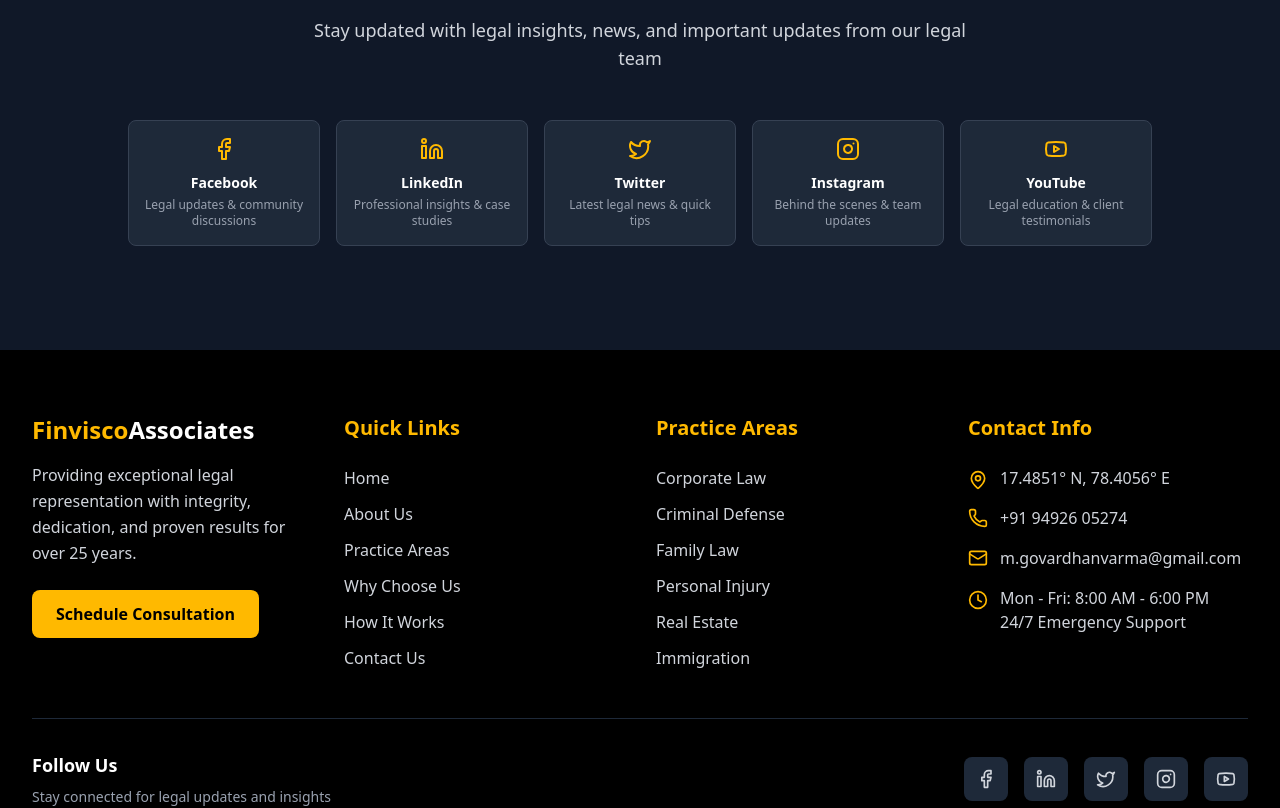
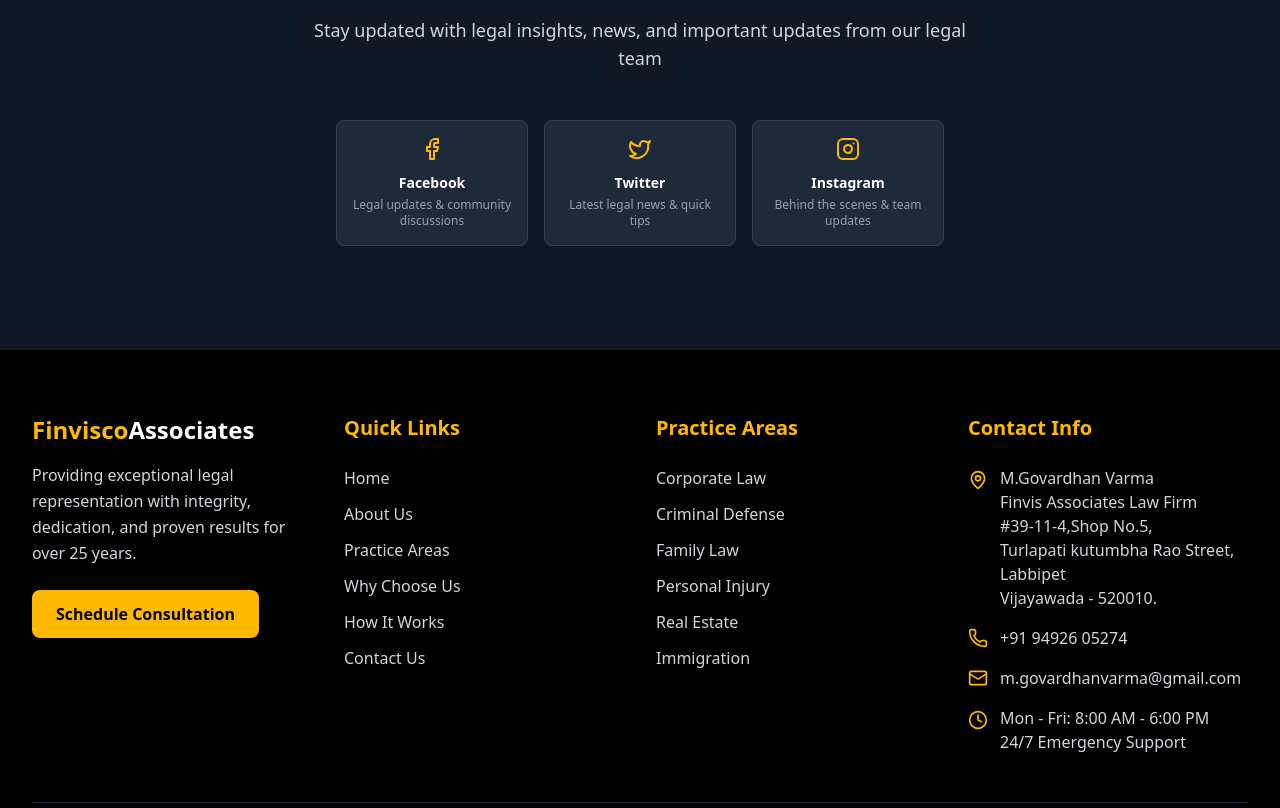
Before and after one commit to chaitu347/finvis.co.in, a React (Vite) app: page / in a window 1280 px wide. Shown: the part 7180-7988 px from the top of the page. Built offline with nearby package versions, Linux system fonts and the light colour scheme.

Commit message:
social media links added

```diff
--- a/src/components/ContactUs/ContactForm.jsx
+++ b/src/components/ContactUs/ContactForm.jsx
@@ -17,6 +17,7 @@ const ContactForm = () => {
     "Corporate Law",
     "Litigation",
     "Family Law",
+    "Criminal Defense",
     "Real Estate",
     "Intellectual Property",
     "Tax Law",
@@ -86,7 +87,7 @@ const ContactForm = () => {
       const formDataToSend = new FormData();
 
       // Add your Web3Forms access key
-      formDataToSend.append("access_key", "e386d127-8d17-40af-a856-e4df27798f9e");
+      formDataToSend.append("access_key", "f3a10d60-850f-4a61-af3b-0d66c20c1e04");
 
       // Add form data
       formDataToSend.append("name", formData.name);
@@ -96,7 +97,7 @@ const ContactForm = () => {
       formDataToSend.append("message", formData.message);
 
       // Add subject
-      formDataToSend.append("subject", `New Legal Consultation Request - ${formData.service}`);
+      formDataToSend.append("subject", `New Client Request - ${formData.service}`);
 
       // Anti-spam honeypot (empty)
       formDataToSend.append("botcheck", "");
--- a/src/components/ContactUs/ContactInfo.jsx
+++ b/src/components/ContactUs/ContactInfo.jsx
@@ -18,8 +18,18 @@ const ContactInfo = () => {
     {
       icon: <MapPin className="w-5 h-5" />,
       label: 'Location',
-      value: '17.4851° N, 78.4056° E',
-      link: 'https://maps.google.com/?q=17.4851,78.4056'
+      value: (
+      <>
+        M.Govardhan Varma<br />
+        Finvis Associates Law Firm<br />
+        #39-11-4,Shop No.5,<br />
+        Turlapati kutumbha Rao Street,<br />
+        Labbipet<br />
+        Vijayawada - 520010.
+      </>
+    ),
+
+      link: 'https://maps.app.goo.gl/YbHi13uBGqEcAyTK9'
     }
   ];
 
@@ -35,9 +45,9 @@ const ContactInfo = () => {
         {contactDetails.map((item, index) => (
           <div key={index} className="flex items-start gap-4 p-3 rounded-xl transition-all duration-300 cursor-pointer hover:bg-gray-800/50 hover:translate-x-1">
             <div className={`flex items-center justify-center w-10 h-10 rounded-full flex-shrink-0 transition-all duration-300 ${
-              index === 0 ? 'bg-gradient-to-br from-amber-400 to-amber-600 text-black' :
-              index === 1 ? 'bg-gradient-to-br from-amber-500 to-yellow-500 text-black' :
-              'bg-gradient-to-br from-yellow-400 to-amber-400 text-black'
+              index === 0 ? 'bg-gradient-to-br cursor-pointer from-amber-400 to-amber-600 text-black' :
+              index === 1 ? 'bg-gradient-to-br cursor-pointer from-amber-500 to-yellow-500 text-black' :
+              'bg-gradient-to-br cursor-pointer cursor-pointer from-yellow-400 to-amber-400 text-black'
             }`}>
               {item.icon}
             </div>
--- a/src/components/Footer.jsx
+++ b/src/components/Footer.jsx
@@ -13,10 +13,10 @@ const Footer = () => {
 
   const socialLinks = [
     { icon: <Facebook className="w-5 h-5" />, url: '#' },
-    { icon: <Linkedin className="w-5 h-5" />, url: '#' },
+
     { icon: <Twitter className="w-5 h-5" />, url: '#' },
-    { icon: <Instagram className="w-5 h-5" />, url: '#' },
-    { icon: <Youtube className="w-5 h-5" />, url: '#' }
+    { icon: <Instagram className="w-5 h-5" />, url: 'https://www.instagram.com/_me_varma_?igsh=MW91ZHRvaHd6azI3cg==' },
+
   ];
 
   return (
@@ -49,6 +49,7 @@ const Footer = () => {
               {quickLinks.map((link, index) => (
                 <a
                   key={index}
+
                   href={`#${link.toLowerCase().replace(/\s+/g, '-')}`}
                   className="block text-gray-300 hover:text-amber-400 transition-colors duration-300"
                 >
@@ -81,10 +82,15 @@ const Footer = () => {
               <div className="flex items-start space-x-3">
                 <MapPin className="w-5 h-5 text-amber-400 mt-1 flex-shrink-0" />
                 <a href="https://maps.google.com/?q=17.4851,78.4056" className="text-gray-300 hover:text-amber-400 transition-colors duration-300">
-                  17.4851° N, 78.4056° E
-                </a>
 
-              </div>
+                    M.Govardhan Varma<br />
+                    Finvis Associates Law Firm<br />
+                    #39-11-4,Shop No.5,<br />
+                    Turlapati kutumbha Rao Street,<br />
+                    Labbipet<br />
+                    Vijayawada - 520010.
+      </a>
+      </div>
 
               <div className="flex items-center space-x-3">
                 <Phone className="w-5 h-5 text-amber-400 flex-shrink-0" />
@@ -123,6 +129,7 @@ const Footer = () => {
               {socialLinks.map((social, index) => (
                 <a
                   key={index}
+                  target="_blank"
                   href={social.url}
                   className="bg-gray-800 hover:bg-amber-400 text-gray-300 hover:text-black p-3 rounded-lg transition-all duration-300 transform hover:scale-110"
                 >
--- a/src/components/SocialMedia.jsx
+++ b/src/components/SocialMedia.jsx
@@ -10,12 +10,8 @@ const SocialMedia = () => {
       url: '#',
       description: 'Legal updates & community discussions'
     },
-    {
-      name: 'LinkedIn',
-      icon: <Linkedin className="w-6 h-6" />,
-      url: '#',
-      description: 'Professional insights & case studies'
-    },
+
+
     {
       name: 'Twitter',
       icon: <Twitter className="w-6 h-6" />,
@@ -25,15 +21,10 @@ const SocialMedia = () => {
     {
       name: 'Instagram',
       icon: <Instagram className="w-6 h-6" />,
-      url: '#',
+      url: 'https://www.instagram.com/_me_varma_?igsh=MW91ZHRvaHd6azI3cg==',
       description: 'Behind the scenes & team updates'
     },
-    {
-      name: 'YouTube',
-      icon: <Youtube className="w-6 h-6" />,
-      url: '#',
-      description: 'Legal education & client testimonials'
-    }
+
   ];
 
   return (
@@ -54,6 +45,7 @@ const SocialMedia = () => {
           {socialPlatforms.map((platform, index) => (
             <a
               key={index}
+              target="_blank"
               href={platform.url}
               className="group bg-gray-800 hover:bg-amber-400 border border-gray-700 hover:border-amber-400 rounded-lg p-4 transition-all duration-300 transform hover:scale-105 hover:shadow-lg w-40 sm:w-48"
             >
```
Also changed, not shown: 1 other file (tests, documents, lock files or other folders).
